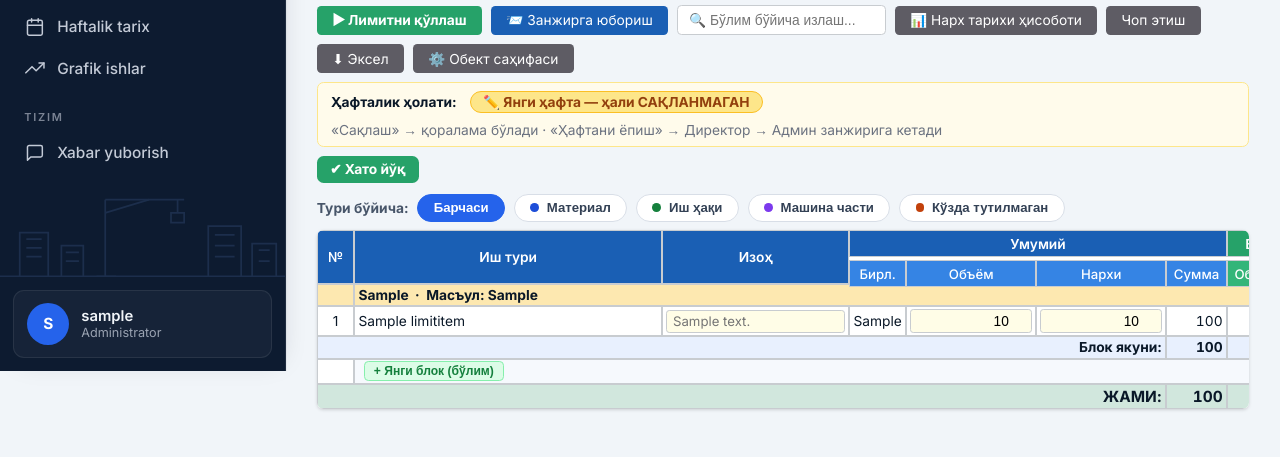
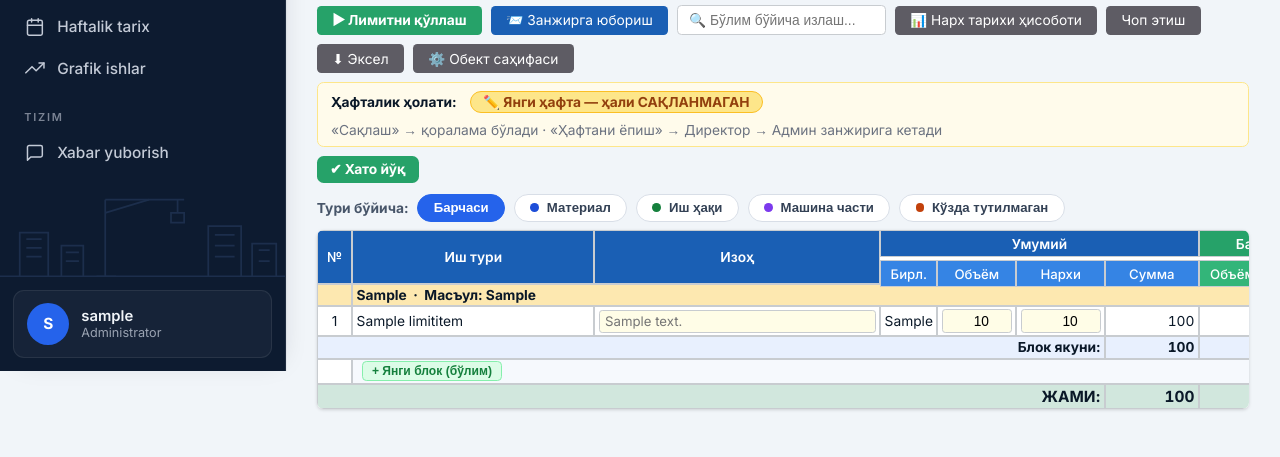
Before and after one commit to gayratkochimov-creator/qurilish-erp, a Django app: page /obyekt/1/limit-jadval/ in a window 1280 px wide. Shown: the part 429-886 px from the top of the page. Run offline with Django 5.2, Linux system fonts and the light colour scheme; a user stored in the database is signed in; tables that the repository leaves empty hold one stand-in row (values such as "Sample post"); data that the repository does not hold is empty.

Commit message:
Raqam ustunlari tor, Изоҳ keng
Умумий/Бажарилган/Қолган/Ҳафталик Объём-Нархи-Сумма ustunlariga aniq
tor kengliklar (46-98px), Изоҳ 260px+, Иш тури 220px+ — raqam kataklari
ixcham, izoh bemalol yoziladi

Co-Authored-By: Claude Fable 5.1 <noreply@anthropic.com>

```diff
--- a/projects/templates/projects/limit_jadval.html
+++ b/projects/templates/projects/limit_jadval.html
@@ -48,7 +48,7 @@
   .lj tr.split td { background:#f3ecf8; }
   .lj tr.split td:nth-child(2) { padding-left:22px; font-style:italic; color:#5c2a73; }
   .lj tr.extra td { background:#fbfdf7; }
-  .lj input.wkin { width:100%; min-width:72px; box-sizing:border-box; padding:3px 5px; border:1px solid #c8ccd0; border-radius:3px; text-align:right; font-size:12.5px; background:#fffde7; }
+  .lj input.wkin { width:100%; min-width:58px; box-sizing:border-box; padding:3px 5px; border:1px solid #c8ccd0; border-radius:3px; text-align:right; font-size:12.5px; background:#fffde7; }
   .lj input.wkin:focus { outline:2px solid #1a5fb4; background:#fff; }
   .lj input.tx { text-align:left; width:100%; min-width:90px; }
   .lj textarea.wkin { display:block; width:100%; min-width:60px; box-sizing:border-box; padding:2px 5px; border:1px solid #c8ccd0; border-radius:3px; text-align:left; font-size:12px; background:#fffde7; font-family:inherit; line-height:1.25; min-height:21px; resize:none; overflow:hidden; }
@@ -250,18 +250,18 @@
 <table class="lj" id="ljTbl">
   <thead><tr>
     <th class="g-main" rowspan="2" style="width:34px;">№</th>
-    <th class="g-main" rowspan="2" style="min-width:230px; width:280px;">Иш тури</th>
-    <th class="g-main" rowspan="2" style="width:170px;">Изоҳ</th>
+    <th class="g-main" rowspan="2" style="min-width:220px;">Иш тури</th>
+    <th class="g-main" rowspan="2" style="min-width:260px;">Изоҳ</th>
     <th class="g-main" colspan="4">Умумий</th>
     <th class="g-done" colspan="2">Бажарилган</th>
     <th class="g-left" colspan="2">Қолган</th>
     <th class="g-mat" colspan="4" id="wkHead">Ҳафталик материал</th>
     <th class="g-mat" rowspan="2" style="width:60px;">Амал</th>
   </tr><tr class="sub">
-    <th class="g-main">Бирл.</th><th class="g-main">Объём</th><th class="g-main">Нархи</th><th class="g-main">Сумма</th>
-    <th class="g-done">Объём</th><th class="g-done">Сумма</th>
-    <th class="g-left">Объём</th><th class="g-left">Сумма</th>
-    <th class="g-mat">Бирл.</th><th class="g-mat">Объём</th><th class="g-mat">Нархи</th><th class="g-mat">Сумма</th>
+    <th class="g-main" style="width:46px;">Бирл.</th><th class="g-main" style="width:74px;">Объём</th><th class="g-main" style="width:86px;">Нархи</th><th class="g-main" style="width:96px;">Сумма</th>
+    <th class="g-done" style="width:64px;">Объём</th><th class="g-done" style="width:92px;">Сумма</th>
+    <th class="g-left" style="width:64px;">Объём</th><th class="g-left" style="width:92px;">Сумма</th>
+    <th class="g-mat" style="width:44px;">Бирл.</th><th class="g-mat" style="width:98px;">Объём</th><th class="g-mat" style="width:86px;">Нархи</th><th class="g-mat" style="width:92px;">Сумма</th>
   </tr></thead>
   <tbody id="ljBody">
   {% if not guruhlar %}
```
